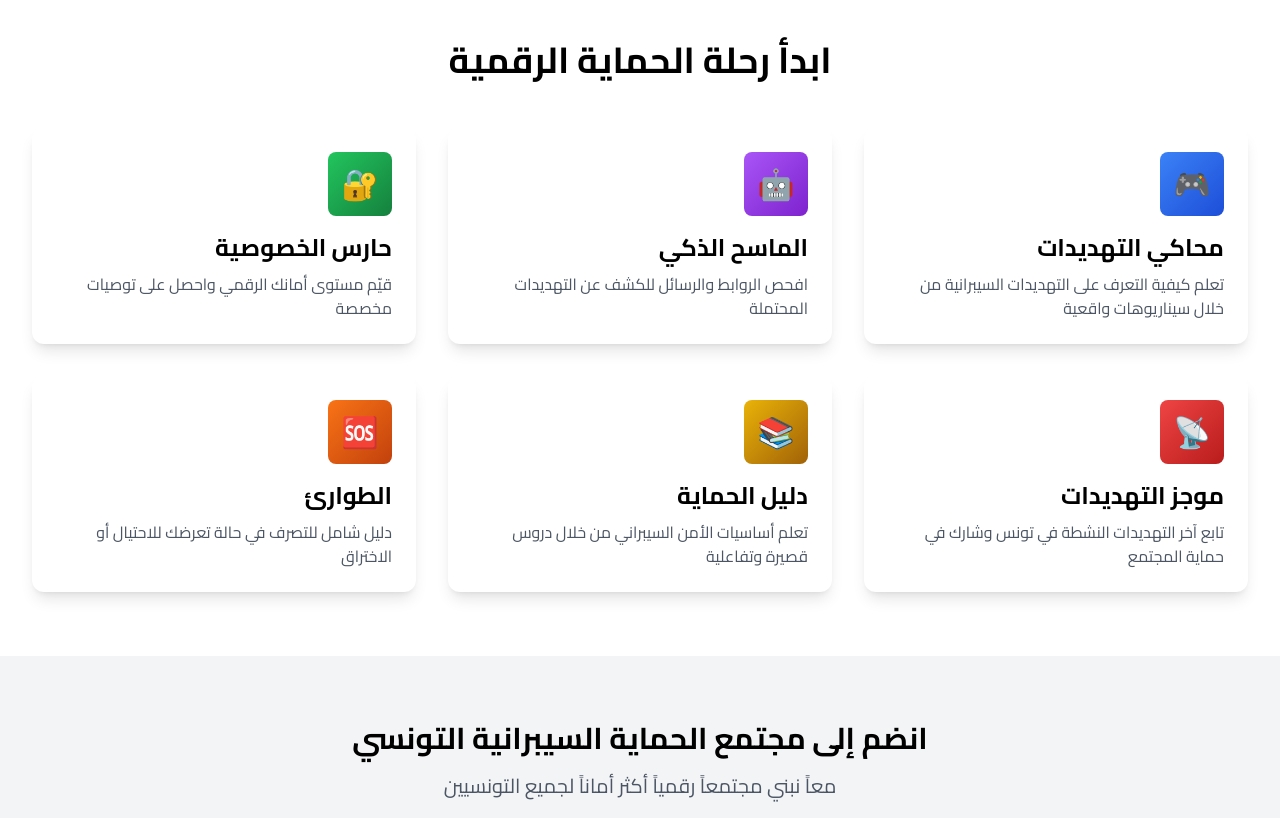
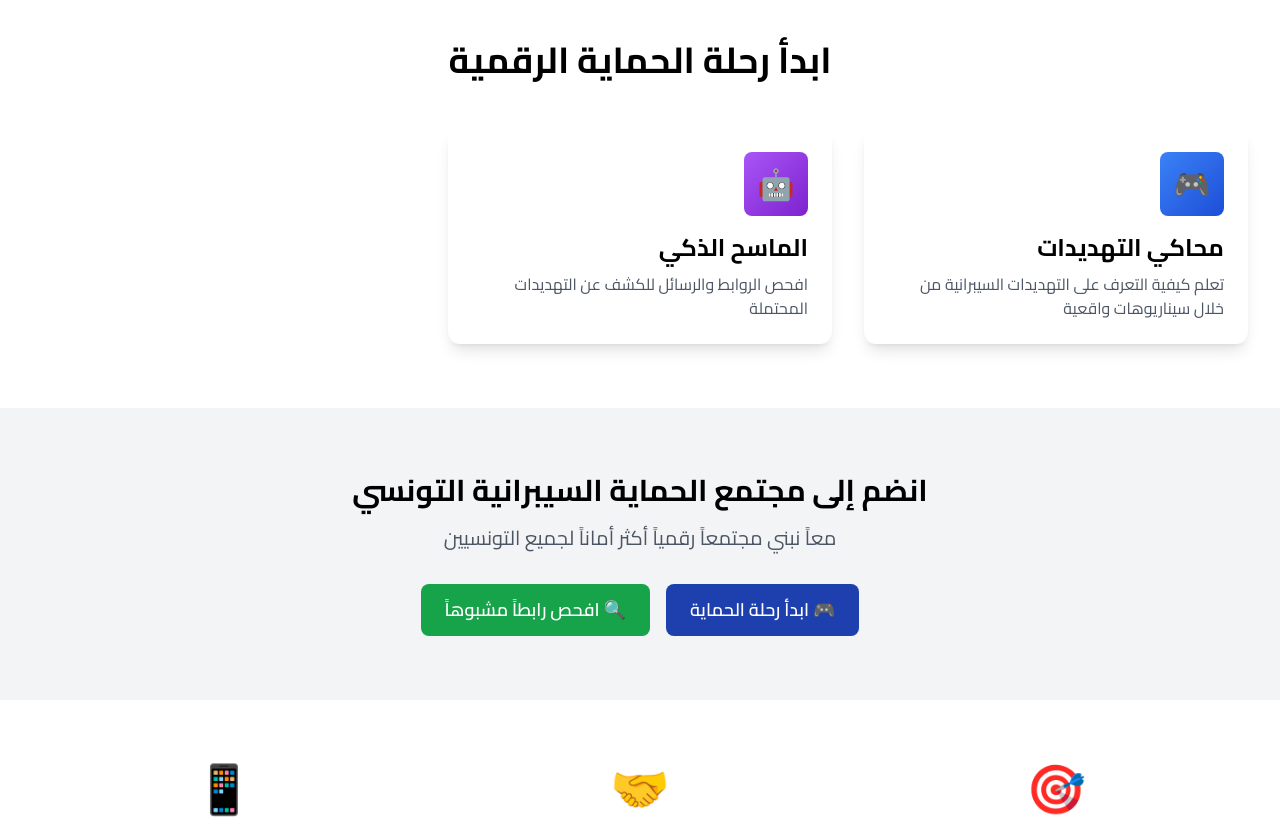
Before and after one commit to yassinyahyaoui0000-crypto/cybershield-tunisia, a Next.js app: page / in a window 1280 px wide. Shown: the part 500-1318 px from the top of the page. Built offline with nearby package versions, Linux system fonts and the light colour scheme.

Commit message:
Remove four features from navigation, footer, and home page
Co-authored-by: yassinyahyaoui0000-crypto <236694235+yassinyahyaoui0000-crypto@users.noreply.github.com>

```diff
--- a/app/page.tsx
+++ b/app/page.tsx
@@ -23,34 +23,6 @@ export default function Home() {
       title: 'الماسح الذكي',
       description: 'افحص الروابط والرسائل للكشف عن التهديدات المحتملة',
       color: 'from-purple-500 to-purple-700',
-    },
-    {
-      href: '/privacy',
-      icon: '🔐',
-      title: 'حارس الخصوصية',
-      description: 'قيّم مستوى أمانك الرقمي واحصل على توصيات مخصصة',
-      color: 'from-green-500 to-green-700',
-    },
-    {
-      href: '/threats',
-      icon: '📡',
-      title: 'موجز التهديدات',
-      description: 'تابع آخر التهديدات النشطة في تونس وشارك في حماية المجتمع',
-      color: 'from-red-500 to-red-700',
-    },
-    {
-      href: '/learn',
-      icon: '📚',
-      title: 'دليل الحماية',
-      description: 'تعلم أساسيات الأمن السيبراني من خلال دروس قصيرة وتفاعلية',
-      color: 'from-yellow-500 to-yellow-700',
-    },
-    {
-      href: '/emergency',
-      icon: '🆘',
-      title: 'الطوارئ',
-      description: 'دليل شامل للتصرف في حالة تعرضك للاحتيال أو الاختراق',
-      color: 'from-orange-500 to-orange-700',
     },
   ];
 
@@ -141,14 +113,14 @@ export default function Home() {
             معاً نبني مجتمعاً رقمياً أكثر أماناً لجميع التونسيين
           </p>
           <div className="flex flex-wrap gap-4 justify-center">
-            <Link href="/threats">
+            <Link href="/simulator">
               <Button size="lg" variant="primary">
-                📡 شاهد التهديدات الحالية
+                🎮 ابدأ رحلة الحماية
               </Button>
             </Link>
-            <Link href="/learn">
+            <Link href="/scanner">
               <Button size="lg" variant="success">
-                📚 ابدأ التعلم الآن
+                🔍 افحص رابطاً مشبوهاً
               </Button>
             </Link>
           </div>
--- a/components/layout/Footer.tsx
+++ b/components/layout/Footer.tsx
@@ -26,10 +26,6 @@ export default function Footer() {
             <ul className="space-y-2">
               <li><Link href="/simulator" className="text-gray-400 hover:text-white transition-colors">محاكي التهديدات</Link></li>
               <li><Link href="/scanner" className="text-gray-400 hover:text-white transition-colors">الماسح الذكي</Link></li>
-              <li><Link href="/privacy" className="text-gray-400 hover:text-white transition-colors">حارس الخصوصية</Link></li>
-              <li><Link href="/threats" className="text-gray-400 hover:text-white transition-colors">موجز التهديدات</Link></li>
-              <li><Link href="/learn" className="text-gray-400 hover:text-white transition-colors">دليل الحماية</Link></li>
-              <li><Link href="/emergency" className="text-gray-400 hover:text-white transition-colors">الطوارئ</Link></li>
             </ul>
           </div>
 
--- a/components/layout/Navbar.tsx
+++ b/components/layout/Navbar.tsx
@@ -32,10 +32,6 @@ export default function Navbar() {
     { href: '/', label: 'الرئيسية' },
     { href: '/simulator', label: 'محاكي التهديدات' },
     { href: '/scanner', label: 'الماسح الذكي' },
-    { href: '/privacy', label: 'حارس الخصوصية' },
-    { href: '/threats', label: 'موجز التهديدات' },
-    { href: '/learn', label: 'دليل الحماية' },
-    { href: '/emergency', label: 'الطوارئ' },
   ];
 
   return (
```
